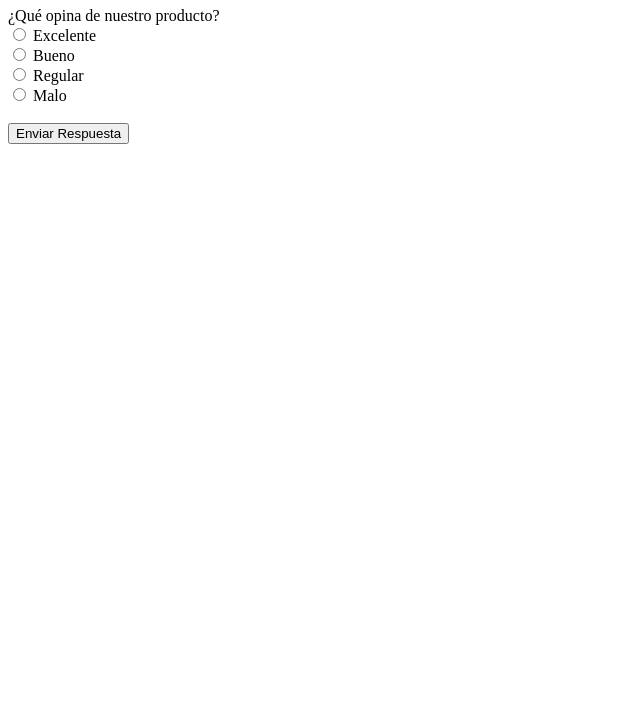
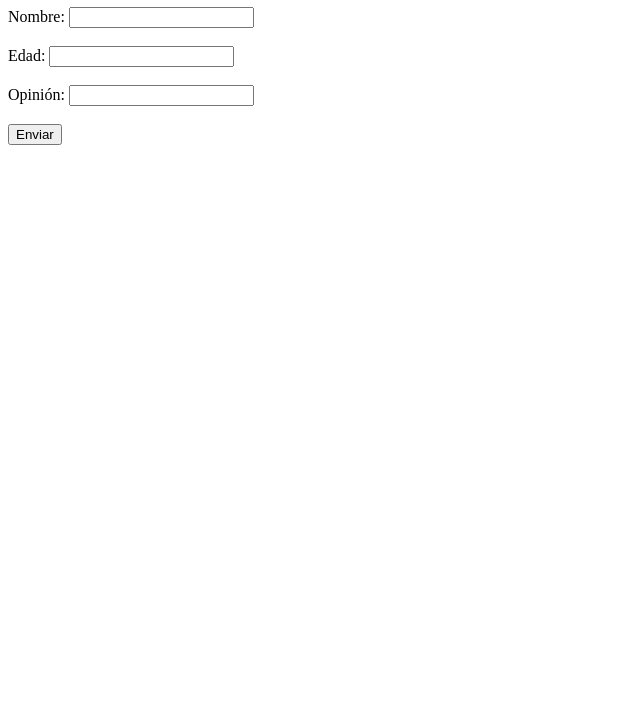
Before and after one commit to dariohcn/survey, a plain HTML site: page index.html in a window 1280 px wide. Shown: the part 73-800 px from the top of the page, without its empty margins (0-640 px from the left). Drawn offline with Linux system fonts and the light colour scheme.

Commit message:
Update index.html

```diff
--- a/index.html
+++ b/index.html
@@ -4,21 +4,36 @@
     <meta charset="UTF-8">
     <meta name="viewport" content="width=device-width, initial-scale=1.0">
     <title>Encuesta</title>
+    <script>
+        async function enviarEncuesta() {
+            const nombre = document.getElementById('nombre').value;
+            const edad = document.getElementById('edad').value;
+            const opinion = document.getElementById('opinion').value;
+
+            const respuesta = await fetch('http://localhost:3000/api/survey', {
+                method: 'POST',
+                headers: { 'Content-Type': 'application/json' },
+                body: JSON.stringify({ nombre, edad, opinion })
+            });
+
+            if (respuesta.ok) {
+                alert('¡Encuesta enviada exitosamente!');
+            } else {
+                alert('Error al enviar la encuesta.');
+            }
+        }
+    </script>
 </head>
 <body>
     <h1>Encuesta de Satisfacción</h1>
-    <form action="http://192.168.1.8:3000/api/submit-survey" method="POST">
-        <label for="question1">¿Qué opina de nuestro producto?</label><br>
-        <input type="radio" id="excelente" name="question" value="Excelente">
-        <label for="excelente">Excelente</label><br>
-        <input type="radio" id="bueno" name="question" value="Bueno">
-        <label for="bueno">Bueno</label><br>
-        <input type="radio" id="regular" name="question" value="Regular">
-        <label for="regular">Regular</label><br>
-        <input type="radio" id="malo" name="question" value="Malo">
-        <label for="malo">Malo</label><br><br>
-
-        <button type="submit">Enviar Respuesta</button>
+    <form onsubmit="event.preventDefault(); enviarEncuesta();">
+        <label for="nombre">Nombre:</label>
+        <input type="text" id="nombre" required><br><br>
+        <label for="edad">Edad:</label>
+        <input type="number" id="edad" required><br><br>
+        <label for="opinion">Opinión:</label>
+        <input type="text" id="opinion" required><br><br>
+        <button type="submit">Enviar</button>
     </form>
 </body>
 </html>
```
